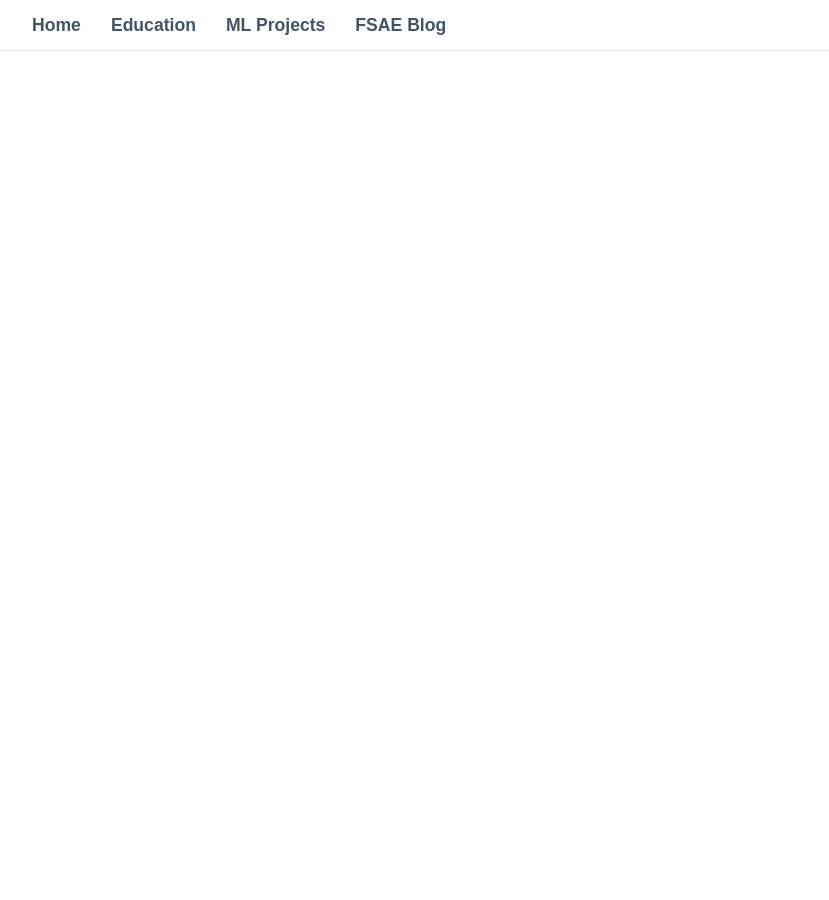
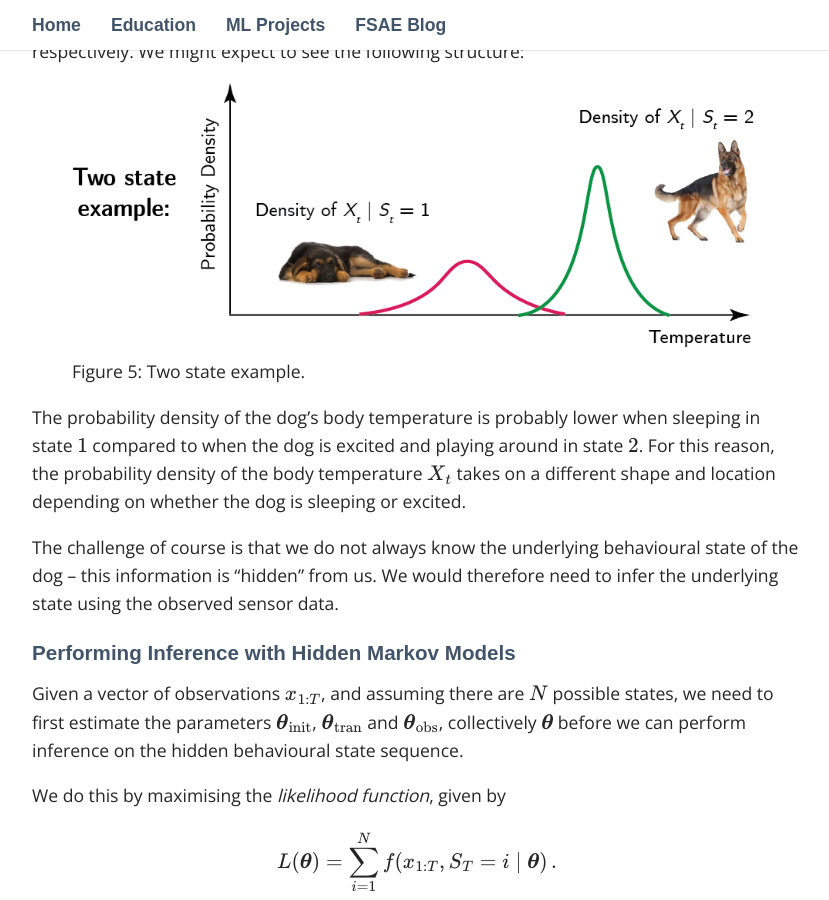
Before and after one commit to thomas-hy-zheng/thomas-hy-zheng.github.io, a Jekyll site: the page built from _research/hmm-summary.md, in a window 1280 px wide and 900 px high, scrolled down 4619 px. Shown: the whole window, without its empty margins (223-1052 px from the left). Built offline with Jekyll 4.4.1, drawn with Linux system fonts in a browser that asks for light colours; some web fonts are replaced; formulas are drawn with MathJax 3; some of the changed text lies outside the part shown.

Commit message:
Finish hmm summary page

```diff
--- a/_research/hmm-summary.md
+++ b/_research/hmm-summary.md
@@ -6,6 +6,8 @@
    - \usepackage{amssymb, amsthm, amsmath, mathptmx, color, mathtools, bbm}
 usemathjax: true
 ---
+$$\newcommand{\Bf}[1]{\mathbf{#1}}$$
+$$\newcommand{\Bs}[1]{\boldsymbol{#1}}$$
 
 ### Supervised by A/Prof Clara Grazian ~ March 2024
 
@@ -14,10 +16,9 @@
 ### Table of Contents
 
 1. [Background](#background)
-    1. [Experimental Setup](#experimental-setup)
-    2. [Hidden Markov Models](#hidden-markov-models)
-2. [Methodology](#methodology)
-3. [Our Findings](#our-findings)
+2. [Experimental Setup](#experimental-setup)
+3. [Hidden Markov Models](#hidden-markov-models)
+4. [Performing Inference](#performing-inference-with-hidden-markov-models)
 
 ### Background
 
@@ -34,49 +35,113 @@
 These factors make it very hard for handlers to judge a dog's wellbeing by qualitative means. For this reason, it is useful to be able to detect the signs of overtemperature stress using a quantitative approach.
 
 
-#### Experimental Setup
+### Experimental Setup
 
 In order to test any machine learning algorithm however, we need some data. To collect it, we fitted six kelpies with a harness recording their ECG patterns, respiratory excursions, acceleration and temperature at each dog's back and belly. Each dog also ingested a pill that measured their internal body temperature.
 
 <figure>
-  <img src="/_research/hmm-pics/slide3.png" alt="pills and harness" style="width:100%">
+  <img src="/_research/hmm-pics/slide3.png" alt="pills and harness" style="width:66%">
   <figcaption>Figure 2: Left: kelpies wearing sensor harness, right: temperature sensing pill.</figcaption>
 </figure>
 
-The dogs where then given a set of activities to perform throughout the day. The graphs below show the data collected from the harness of the dog Bobby,
+The dogs where then given a set of activities to perform throughout the day. The sprint exercise is the most intense activity, and ideally we should be able to detect it within the data as its own "high intensity activity" state.
+The graphs below show the data collected from Bobby's harness. It is clear that the recorded signals are very noisy.
 
-<figure>
-  <img src="/_research/hmm-pics/datamv2.png" alt="harness data" style="width:100%">
-  <figcaption>Figure 3: Harness data from Bobby.</figcaption>
-</figure>
-
-and also the data collected from Bobby's temperature sensing pill.
+<div class="scrollable-equation">
+  <figure>
+    <img src="/_research/hmm-pics/datamv2.png" alt="harness data" style="width:180%">
+    <figcaption> Figure 3: Harness data from Bobby.</figcaption>
+  </figure>
+</div>
+We also have the data collected from Bobby's temperature sensing pill. This data has a lower frequency, and appears smoother.
 
 <figure>
   <img src="/_research/hmm-pics/datauv.png" alt="pill data" style="width:100%">
   <figcaption>Figure 4: Pill data from Bobby.</figcaption>
 </figure>
 
-From this data then, we want to be able to infer the behavioural stress of the dog, and in particular, whether the dog is in a high activity state and hence at a heightened risk of heat stress.
+From this data, we want to be able to infer the behavioural stress of the dog, and in particular, whether the dog is in a high activity state and hence at a heightened risk of heat stress.
 
-#### Hidden Markov Models
+### Hidden Markov Models
 
-First, we introduce some terminology. Represent the current behavioural state of the dog at time $t$ out of $N$ possible states by the random variable $S_t\in \{1,\dotsb, N\}$.
+First, we introduce some terminology. Represent the current behavioural state of the dog at time $t$ out of $N$ possible states by the random variable $S_t\in \\{1,\dotsb, N\\}$.
+For example, we might say that our dog has two behavioural states $\\{1,2\\}$ where state $1$ is "sleepy" and state $2$ is "excited", and $S_t = 1$ would mean that at time $t$ the dog is sleepy.
 
-Then we say that the state sequence $S_{1:T} = (S_1,\dotsb,S_T)$ satisfies the *Markov Property* if
+Next, we say that the state sequence $S_{1:T} = (S_1,\dotsb,S_T)$ satisfies the *Markov Property* if
 
-$$ P(S_t\mid S_{1:(t-1)}) = P(S_t \mid S_{t-1})\,. $$
+$$ P(S_{t+1}\mid S_{1:(t)}) = P(S_{t+1} \mid S_{t})\,, $$
+
+that is, our prediction about the future behavioural state of the dog depends only on the present behavioural state, and not the sequence of events preceeding it.
 
 We will associate with the state sequence $S_{1:T}$ with an *initial probabilites vector*
 
 $$\boldsymbol{\theta}_{\text{init}} = \big [ P(S_1 = 1), P(S_1=2), \dots, P(S_1=N)\big ] \,.$$
 
-which encodes for the initial behavioural state of the dog, and a *transition probabilities matrix*: a matrix $\boldsymbol{\theta}\_{\text{trans}_{N\times N}}$ such that
+which encodes for the probabilities of the dog being in each behavioural state at the initial time.
+
+We also need to define a *transition probabilities matrix*: a matrix $\boldsymbol{\theta}\_{\text{trans}_{N\times N}}$ such that
 
 $$\boldsymbol{\theta}_{\text{trans}_{i,j}} = P(S_t = i \mid S_{t-1}= j)\,.$$
 
-The transition probabilities matrix encodes for how the dog moves between different behavioural states.
+The transition probabilities matrix encodes for how the dog moves between different behavioural states. Considering the frequency of our data, we ideally want to see large diagonal entries in this matrix
+to indicate the presence of stable states.
 
-Now, represent the observation at time $t$ by the random variable $X_t$, and associate with $X_{1:T}=(X_1,\dots,X_T)$ some distribution parameters $\boldsymbol{\theta}\_{\text{obs}}$. For example, we might say $X_1\sim\mathrm{Normal}(0,1)$ and $X_2\sim \mathrm{Normal}(2,3)$, so these pairs of mean and variances would be stored in $\boldsymbol{\theta}\_{\text{obs}}$.
+Now, we can represent the observation at time $t$ by the random variable $X_t$, and associate with $X_{1:T}=(X_1,\dots,X_T)$ some distribution parameters $\boldsymbol{\theta}\_{\text{obs}}$. For example, we might say $X_1\sim\mathrm{Normal}(0,1)$ and $X_2\sim \mathrm{Normal}(2,3)$, so these pairs of mean and variances would be stored in $\boldsymbol{\theta}\_{\text{obs}}$.
+Note that $X_t$ could be a scalar or a random vector as well.
 
-Note that $X_t$ could be a scalar or a random vector as well.
+At this stage, we can finally define a *Hidden Markov Model*.
+
+<div class="notice">
+  <h4>Definition (Hidden Markov Model)</h4>
+  <p>A Hidden Markov Model (HMM) is defined by two sequences</p>
+  <ul>
+      <li>A state sequence \( S_{1:T} \) satisfying the Markov property.</li>
+      <li>A response sequence \( X_{1:T} \) satisfying the conditional dependence \[ f(X_t \mid S_{1:t} , X_{1:t-1} ) = f(X_t \mid S_t) \,. \]</li>
+  </ul>
+</div>
+
+As an example, suppose again we have two states $\\{1,2\\}$ representing sleepy and excited respectively. We might expect to see the following structure:
+
+<figure>
+  <img src="/_research/hmm-pics/two-states.png" alt="two states" style="width:100%">
+  <figcaption>Figure 5: Two state example.</figcaption>
+</figure>
+
+The probability density of the dog's body temperature is probably lower when sleeping in state $1$ compared to when the dog is excited and playing around in state $2$. For this reason, the probability density of the body temperature $X_t$ takes on a different shape and location depending on whether the dog is sleeping or excited.
+
+The challenge of course is that we do not always know the underlying behavioural state of the dog -- this information is "hidden" from us. We would therefore need to infer the underlying state using the observed sensor data.
+
+### Performing Inference with Hidden Markov Models
+
+Given a vector of observations $x_{1:T}$, and assuming there are $N$ possible states, we need to first estimate the parameters $\Bs{\theta}\_{\text{init}}$, $\Bs{\theta}\_{\text{tran}}$ and $\Bs{\theta}\_{\text{obs}}$, collectively $\Bs{\theta}$ before we can perform inference on the hidden behavioural state sequence.
+
+We do this by maximising the *likelihood function*, given by
+
+$$ L(\Bs{\theta}) = \sum_{i=1}^Nf(x_{1:T} ,S_T=i\mid \Bs{\theta}) \,. $$
+
+There are two main ways of doing this in the literature. One can simply perform direct maximisation using a numerical optimiser. There is also the Expectation Maximisation algorithm which takes advantage of the conditional structure of the hidden Markov model.
+
+Suppose that we have implemented one of these methods, and have estimated the parameters $\Bs \theta$ of our model. Then, we can decode the most probable hidden state sequence using the *Viterbi Algorithm*.
+
+The Viterbi Algorithm relies on two components. We first calculate the *Forward Pass* variable, which contains, given the observed data up to the present time $t$, the likelihood of the most likely sequence that ends at state $S_t = j$ at time $t$.
+
+$$ \alpha_{t}(j) := \underset{s_{1:(t-1)}}{\mathrm{max}} f(S_{1:(t-1)} = s_{1:(t-1)}, S_t = j, x_{1:t}) \,.$$
+
+To compute the forward pass variable, we can exploit the following recursion
+
+$$\alpha_{t+1}(i) = f(x_{t+1} \mid S_{t+1} =i) \cdot \underset{j} {\mathrm{max}} \ P(S_{t+1} = i \mid S_t =j)\alpha_{t}(j) \,.$$
+
+Next, we compute the reverse pass variable, which contains at each time $t$, for each possible state $i$, the most likely state at time $t-1$ that preceeded it.
+
+$$ \beta_{t}(i) := \underset{j}{\mathrm{argmax}} \  \alpha_{t-1}(j) P(S_t = i\mid S_{t-1}=j) $$
+
+Computing the foward pass and reverse pass variables allows us to decode the hidden state sequence via the Viterbi algorithm.
+
+The idea, described in more detail in the report, is to
+1. Keep track of the most likely possible state sequences that end in state $i$ for each $i=1,\dots, N$ at each time $t=1,\dots, T$, while also keeping track of the reverse pass variables.
+2. Assign the final state $S_T$ to be the state that the hidden Markov model is most likely to reach, that is, $\tilde{s}\_T \gets \underset{i}{\mathrm{argmax}}(\alpha_{T}(i))$.
+3. Use the information stored in the reverse pass variables to estimate the most likely state at time $T-1, T-2,\dots, 1$ until the entire state sequence has been decoded, so $\tilde{s}\_t \gets \beta_{t+1}(\tilde{s}_{t+1})$.
+
+Now we can estimate the hidden state sequence of a hidden Markov model! 😊
+
+The full report details our findings when we applied these algorithms to the dogs' harness and pill sensors.
```
Also changed, not shown: _research/hmm-pics/two-states.png (renamed from _research/hmm-pics/two states.png).
